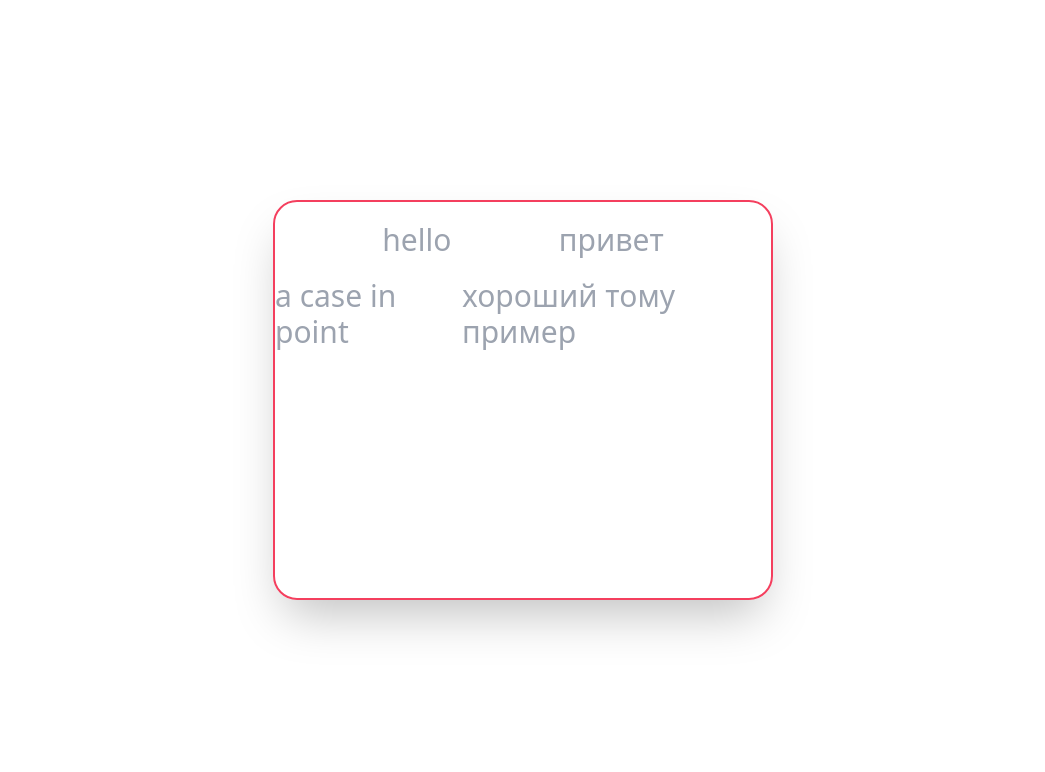
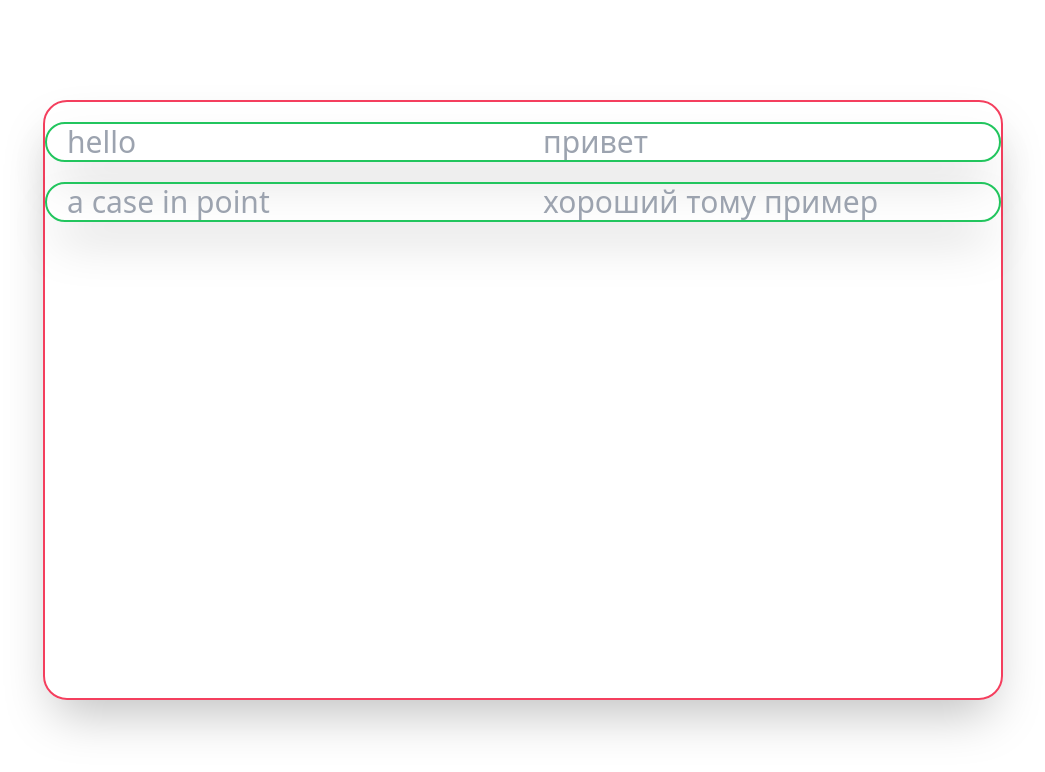
Before and after one commit to Fleksss/LearnEnglish, a Vue app: page / in a window 1280 px wide. Shown: the top 772 px of the page, without its empty margins (117-1162 px from the left). Built offline with nearby package versions, Linux system fonts and the light colour scheme.

Commit message:
debagging

```diff
--- a/src/App.vue
+++ b/src/App.vue
@@ -1,6 +1,6 @@
 <template>
   <div class="container w-[100vw] h-[100vh] flex justify-center items-center">
-    <div class="w-[500px] h-[400px] shadow-2xl border-2 border-rose-500 rounded-3xl">
+    <div class="w-3/4 h-3/4 shadow-2xl border-2 border-rose-500 rounded-3xl">
 
       <!-- <TheHeroSection title="Dictionary"/> -->
 
--- a/src/components/TheWord.vue
+++ b/src/components/TheWord.vue
@@ -1,12 +1,17 @@
 <template>
-  <div class="flex justify-evenly items-start w-full">
-    <p class="text-gray-400 text-3xl inline-block">
-      {{ word }}
-    </p>
+  <div class="flex justify-center items-start w-full border-2 border-green-500 rounded-3xl shadow-2xl">
+    <div class="w-1/2">
+      <p class="text-gray-400 text-3xl px-5 text-left">
+        {{ word }}
+      </p>
+    </div>
 
-    <p class="text-gray-400 text-3xl inline-block">
-      {{ translate }}
-    </p>
+    <div class="w-1/2">
+      <p class="text-gray-400 text-3xl px-5 text-left">
+        {{ translate }}
+      </p>
+    </div>
+
   </div>
 
 </template>
```
